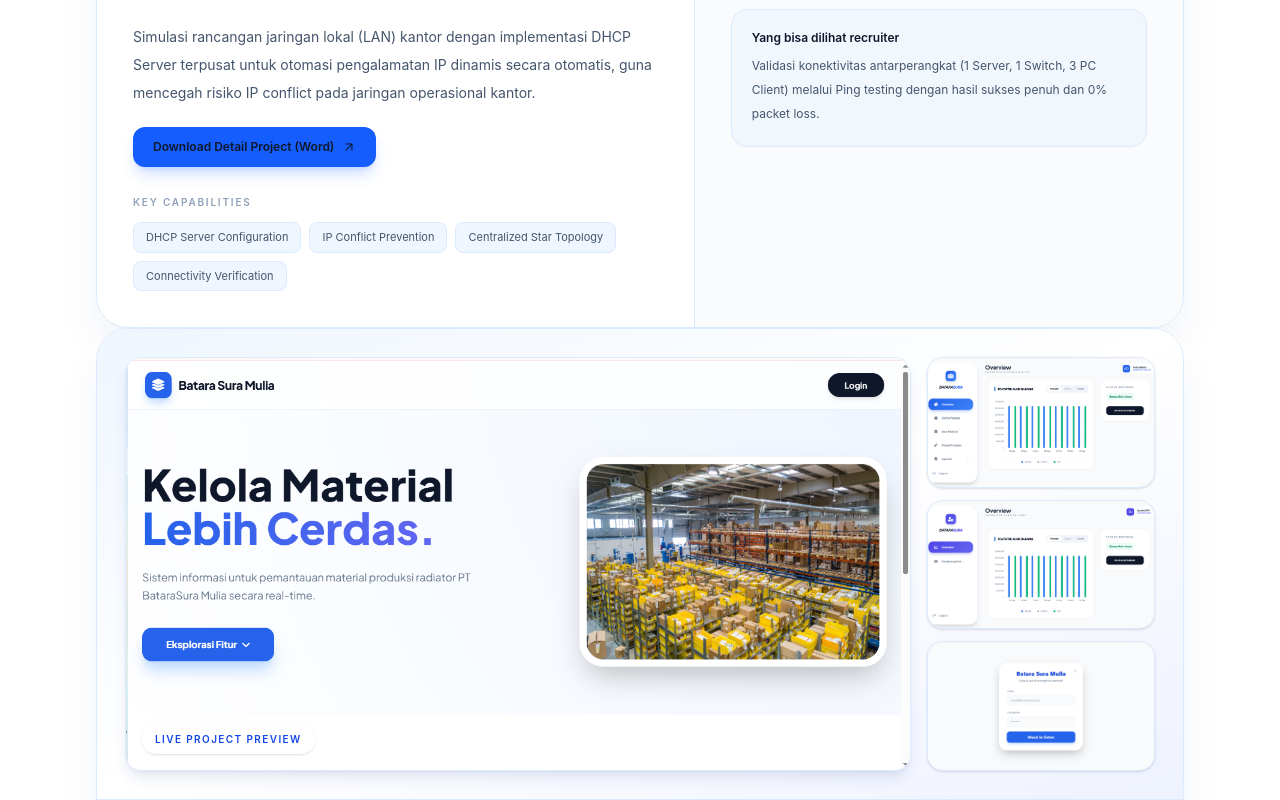
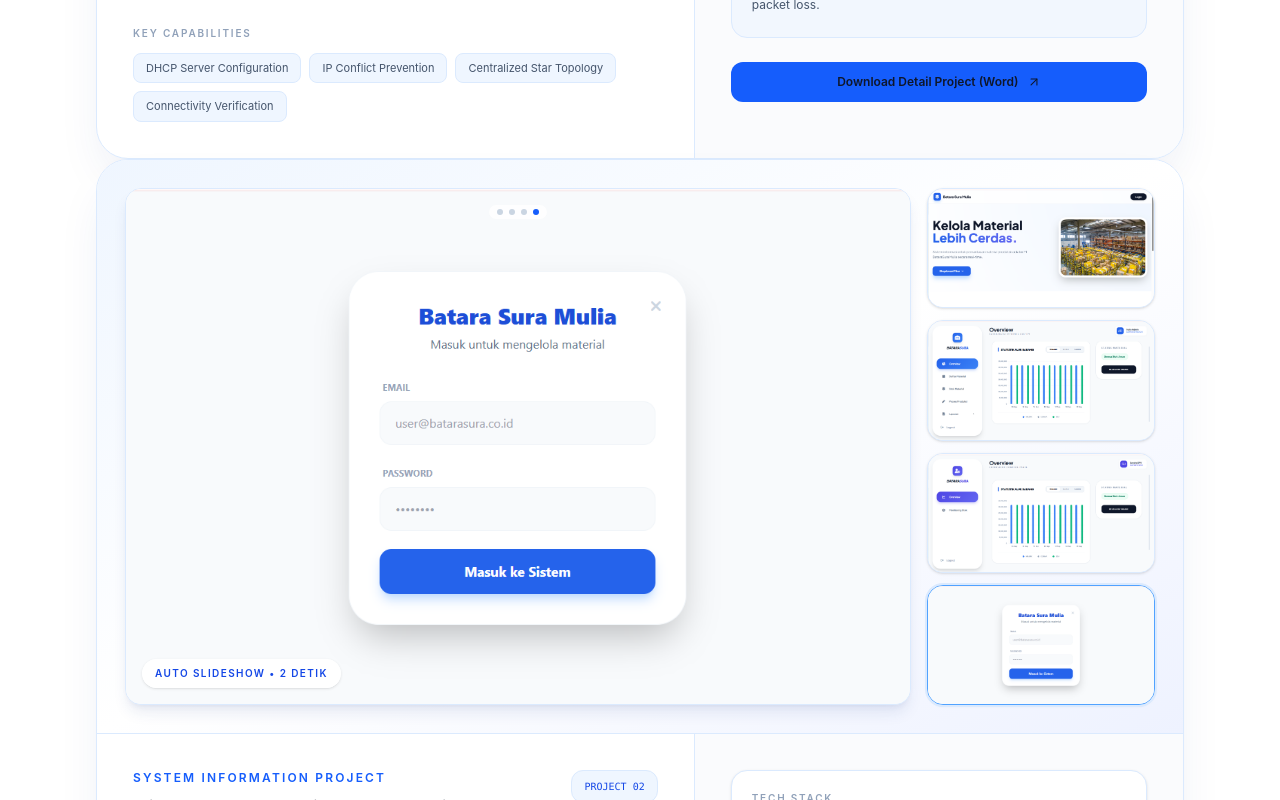
Before and after one commit to namasayafrans/Web-Portofolio, a Next.js app: page / in a window 1280 px wide. Shown: the part 3800-4600 px from the top of the page. Built offline with nearby package versions, Linux system fonts and the light colour scheme.

Commit message:
ganti subject

```diff
--- a/app/page.tsx
+++ b/app/page.tsx
@@ -78,7 +78,7 @@ const projects = [
     features: ["DHCP Server Configuration", "IP Conflict Prevention", "Centralized Star Topology", "Connectivity Verification"],
     recruiterNote:
       "Validasi konektivitas antarperangkat (1 Server, 1 Switch, 3 PC Client) melalui Ping testing dengan hasil sukses penuh dan 0% packet loss.",
-    cvDownload: "/documents/paper-it-infrastruktur.docx",
+    detailDownload: "/documents/paper-it-infrastruktur.docx",
     github: "",
     demo: "",
     screenshots: [
@@ -151,6 +151,7 @@ export default function Home() {
   const [activeSection, setActiveSection] = useState("home");
   const [showTop, setShowTop] = useState(false);
   const [selectedProjectImage, setSelectedProjectImage] = useState<string | null>(null);
+  const [projectSlideIndex, setProjectSlideIndex] = useState<Record<string, number>>({});
 
   useEffect(() => {
     const sections = ["home", ...navItems.map(([, id]) => id)]
@@ -174,6 +175,21 @@ export default function Home() {
       observer.disconnect();
       window.removeEventListener("scroll", onScroll);
     };
+  }, []);
+
+  useEffect(() => {
+    const timer = window.setInterval(() => {
+      setProjectSlideIndex((current) => {
+        const next = { ...current };
+        projects.forEach((project) => {
+          const currentIndex = current[project.number] ?? 0;
+          next[project.number] = (currentIndex + 1) % project.screenshots.length;
+        });
+        return next;
+      });
+    }, 2000);
+
+    return () => window.clearInterval(timer);
   }, []);
 
   useEffect(() => {
@@ -348,25 +364,53 @@ export default function Home() {
           <article key={project.title} className="reveal overflow-hidden rounded-[2rem] border border-blue-100 bg-white shadow-2xl shadow-blue-900/10">
             <div className="border-b border-blue-100 bg-gradient-to-br from-blue-50 via-white to-indigo-50 p-5 sm:p-7">
               <div className="grid gap-4 lg:grid-cols-[1.55fr_.45fr]">
+                {(() => {
+                  const activeIndex = projectSlideIndex[project.number] ?? 0;
+                  const activeShot = project.screenshots[activeIndex];
+
+                  return (
+                    <>
                       <button
                         type="button"
-                  onClick={() => setSelectedProjectImage(project.screenshots[0].src)}
+                        onClick={() => setSelectedProjectImage(activeShot.src)}
                         className="group relative overflow-hidden rounded-2xl border border-blue-100 bg-white text-left shadow-lg shadow-blue-900/10"
-                  aria-label={`Perbesar ${project.screenshots[0].label}`}
+                        aria-label={`Perbesar ${activeShot.label}`}
                       >
-                  <img src={project.screenshots[0].src} alt={`${project.title} — ${project.screenshots[0].label}`} className="h-full min-h-[250px] w-full object-cover object-top transition duration-500 group-hover:scale-[1.02] sm:min-h-[330px]" />
-                  <span className="absolute bottom-4 left-4 rounded-full border border-white/70 bg-white/90 px-3 py-1.5 text-[10px] font-semibold uppercase tracking-[0.14em] text-blue-700 shadow backdrop-blur">Live project preview</span>
+                        <img
+                          key={activeShot.src}
+                          src={activeShot.src}
+                          alt={`${project.title} — ${activeShot.label}`}
+                          className="h-full min-h-[250px] w-full object-cover object-top transition-opacity duration-500 sm:min-h-[330px]"
+                        />
+                        <span className="absolute bottom-4 left-4 rounded-full border border-white/70 bg-white/90 px-3 py-1.5 text-[10px] font-semibold uppercase tracking-[0.14em] text-blue-700 shadow backdrop-blur">Auto slideshow • 2 detik</span>
                         <span className="absolute bottom-4 right-4 rounded-full bg-slate-900/80 px-3 py-1.5 text-[10px] font-medium text-white opacity-0 transition group-hover:opacity-100">Click to enlarge</span>
+                        <div className="absolute left-1/2 top-4 flex -translate-x-1/2 gap-1.5 rounded-full bg-white/80 px-2 py-1 backdrop-blur">
+                          {project.screenshots.map((shot, index) => (
+                            <span key={shot.src} className={`h-1.5 w-1.5 rounded-full transition ${index === activeIndex ? "bg-blue-600" : "bg-slate-300"}`} aria-hidden="true" />
+                          ))}
+                        </div>
                       </button>
 
                       <div className="grid grid-cols-3 gap-3 lg:grid-cols-1">
-                  {project.screenshots.slice(1).map((shot) => (
-                    <button key={shot.src} type="button" onClick={() => setSelectedProjectImage(shot.src)} className="group relative overflow-hidden rounded-2xl border border-blue-100 bg-white shadow-sm" aria-label={`Perbesar ${shot.label}`}>
+                        {project.screenshots.map((shot, index) => (
+                          <button
+                            key={shot.src}
+                            type="button"
+                            onClick={() => {
+                              setProjectSlideIndex((current) => ({ ...current, [project.number]: index }));
+                              setSelectedProjectImage(shot.src);
+                            }}
+                            className={`group relative overflow-hidden rounded-2xl border bg-white shadow-sm transition ${index === activeIndex ? "border-blue-400 ring-2 ring-blue-100" : "border-blue-100"}`}
+                            aria-label={`Lihat ${shot.label}`}
+                          >
                             <img src={shot.src} alt={`${project.title} — ${shot.label}`} className="h-full min-h-[105px] w-full object-cover object-top transition duration-500 group-hover:scale-[1.04]" />
                             <span className="absolute inset-x-2 bottom-2 rounded-lg bg-slate-950/70 px-2 py-1.5 text-[9px] font-medium text-white opacity-0 transition group-hover:opacity-100">{shot.label}</span>
                           </button>
                         ))}
                       </div>
+                    </>
+                  );
+                })()}
               </div>
             </div>
 
@@ -382,17 +426,6 @@ export default function Home() {
                 </div>
 
                 <p className="mt-6 max-w-3xl text-sm leading-7 text-slate-600">{project.description}</p>
-
-                {project.number === "01" && (
-                  <a
-                    href={project.cvDownload}
-                    download
-                    className="mt-5 inline-flex items-center justify-center gap-2 rounded-xl bg-blue-600 px-5 py-3 text-xs font-semibold text-white shadow-lg shadow-blue-600/20 transition hover:-translate-y-0.5 hover:bg-blue-700"
-                  >
-                    Download Detail Project (Word)
-                    <Icon.ArrowUpRight size={14} />
-                  </a>
-                )}
 
                 <div className="mt-7">
                   <div className="text-[10px] font-semibold uppercase tracking-[0.18em] text-slate-400">Key capabilities</div>
@@ -419,8 +452,17 @@ export default function Home() {
                   <p className="mt-2 text-xs leading-6 text-slate-600">{project.recruiterNote}</p>
                 </div>
 
-                {(project.demo || project.github) && (
+                {(project.number === "01" || project.demo || project.github) && (
                   <div className="mt-6 flex flex-col gap-3 sm:flex-row lg:flex-col">
+                    {project.number === "01" && (
+                      <a
+                        href={project.detailDownload}
+                        download
+                        className="inline-flex items-center justify-center gap-2 rounded-xl bg-blue-600 px-5 py-3 text-xs font-semibold text-white transition hover:-translate-y-0.5 hover:bg-blue-700"
+                      >
+                        Download Detail Project (Word) <Icon.ArrowUpRight size={14} />
+                      </a>
+                    )}
                     {project.demo && (
                       <a href={project.demo} target="_blank" rel="noreferrer" className="inline-flex items-center justify-center gap-2 rounded-xl bg-blue-600 px-5 py-3 text-xs font-semibold text-white transition hover:-translate-y-0.5 hover:bg-blue-700">
                         Live Demo <Icon.ArrowUpRight size={14} />
```
Lines whose indentation alone changed are shown as unchanged.
